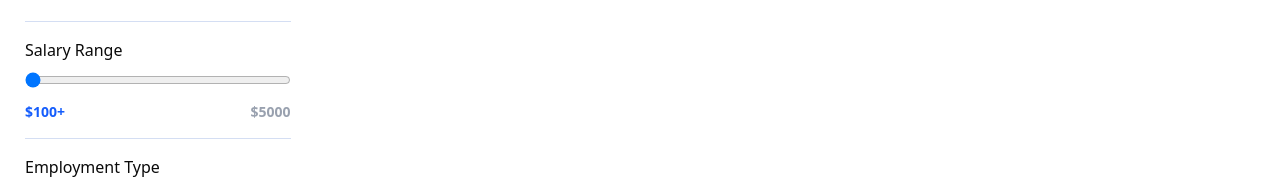
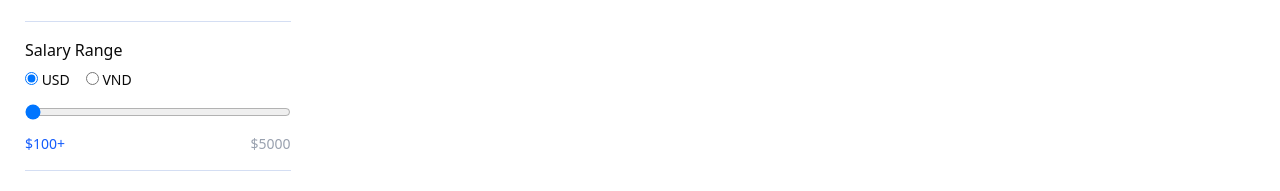
Before and after one commit to WorkFitAI/workfitai, a Next.js app: page /jobs in a window 1280 px wide. Shown: the part 709-900 px from the top of the page. Built offline with nearby package versions, Linux system fonts and the light colour scheme; no server answers.

Commit message:
feat: enhance job card and filter components with improved skill display and currency handling

```diff
--- a/components/jobs/featured/featured-job-card.tsx
+++ b/components/jobs/featured/featured-job-card.tsx
@@ -52,16 +52,29 @@ export default function FeaturedJobCard({
       </p>
 
       {/* tags */}
-      <div className="flex gap-2 mb-8">
-        {skills.map((skill, index) => (
-          <span key={index} className="bg-gray-100 text-xs px-2 py-1 rounded">
+      <div className="flex gap-2 mb-8 items-center">
+        {skills.slice(0, 3).map((skill, index) => (
+          <span
+            key={index}
+            className={`text-xs px-2 py-1 rounded ${
+              index === 0
+                ? "bg-green-100 text-green-700"
+                : "bg-gray-100 text-gray-700"
+            }`}
+          >
             {skill}
           </span>
         ))}
+
+        {skills.length > 3 && (
+          <span className="ml-1 inline-flex items-center justify-center w-5 h-5 text-[10px] rounded-full border text-gray-600">
+            +{skills.length - 3}
+          </span>
+        )}
       </div>
 
       {/* footer */}
-      <div className="flex justify-between items-center">
+      <div className="flex justify-between items-center gap-2">
         <span className="text-blue-600 font-semibold text-sm">
           {salary}
         </span>
--- a/components/jobs/filters/filter-salary-range.tsx
+++ b/components/jobs/filters/filter-salary-range.tsx
@@ -1,7 +1,6 @@
 "use client";
 
 import { useRouter, useSearchParams } from "next/navigation";
-import { useState } from "react";
 
 type Props = {
   title: string;
@@ -21,13 +20,27 @@ const FilterSalaryRange = ({
   const router = useRouter();
   const searchParams = useSearchParams();
 
-  const initial = Number(searchParams.get(queryKey) ?? min);
-  const [value, setValue] = useState(initial);
+  const currency = searchParams.get("currency") ?? "USD";
 
-  const updateQuery = () => {
+  const rawValue = Number(searchParams.get(queryKey) ?? min);
+
+  // convert URL -> UI
+  const value =
+    currency === "VND" ? rawValue / 10000 : rawValue;
+
+  const displayValue =
+    currency === "VND" ? value * 10000 : value;
+
+  const updateQuery = (newValue: number, newCurrency?: string) => {
     const params = new URLSearchParams(searchParams.toString());
 
-    params.set(queryKey, String(value));
+    const cur = newCurrency ?? currency;
+
+    const normalizedValue =
+      cur === "VND" ? newValue * 10000 : newValue;
+
+    params.set(queryKey, String(normalizedValue));
+    params.set("currency", cur);
     params.set("page", "1");
 
     router.push(`?${params.toString()}`);
@@ -37,21 +50,51 @@ const FilterSalaryRange = ({
     <div className="border-t pt-4 mt-4">
       <h4 className="font-medium mb-2">{title}</h4>
 
+      {/* currency */}
+      <div className="flex gap-4 mb-3 text-sm">
+        <label>
+          <input
+            type="radio"
+            checked={currency === "USD"}
+            onChange={() => updateQuery(value, "USD")}
+          />
+          {' '}USD
+        </label>
+
+        <label>
+          <input
+            type="radio"
+            checked={currency === "VND"}
+            onChange={() => updateQuery(value, "VND")}
+          />
+          {' '}VND
+        </label>
+      </div>
+
+      {/* slider */}
       <input
         type="range"
         min={min}
         max={max}
         step={step}
         value={value}
-        onChange={(e) => setValue(Number(e.target.value))}
-        onMouseUp={updateQuery}
-        onTouchEnd={updateQuery}
+        onChange={(e) => updateQuery(Number(e.target.value))}
         className="w-full cursor-pointer"
       />
 
-      <div className="flex justify-between text-sm font-semibold mt-2 text-gray-400">
-        <span className="text-blue-600">${Math.max(min, value)}+</span>
-        <span>${max}</span>
+      {/* display */}
+      <div className="flex justify-between text-sm mt-2 text-gray-400">
+        <span className="text-blue-600">
+          {currency === "VND"
+            ? `${displayValue.toLocaleString()} VND+`
+            : `$${value}+`}
+        </span>
+
+        <span>
+          {currency === "VND"
+            ? `${(max * 10000).toLocaleString()} VND`
+            : `$${max}`}
+        </span>
       </div>
     </div>
   );
--- a/components/jobs/job-list-card.tsx
+++ b/components/jobs/job-list-card.tsx
@@ -22,7 +22,7 @@ const JobListCard = ({ job }: Props) => {
         <div className="flex gap-3 items-center">
           {/* Logo */}
           <Image
-            src={job?.company?.logoUrl || '/imgs/brands/brand-1.png'}
+            src={ job?.company?.logoUrl || '/imgs/brands/brand-1.png' }
             alt="company logo"
             width={48}
             height={48}
@@ -40,8 +40,13 @@ const JobListCard = ({ job }: Props) => {
         </div>
 
         <div className="flex gap-2">
-          {job.skillNames.map((skill, index) => (
-            <span key={index} className="text-xs bg-gray-100 px-2 py-1 rounded">
+          {job.skillNames.slice(0, 6).map((skill, index) => (
+            <span
+              key={index}
+              className={`text-xs px-2 py-1 rounded ${
+                index === 0 ? "text-green-700 bg-green-100 shadow-sm border border-green-200" : "bg-gray-100"
+              }`}
+            >
               {skill}
             </span>
           ))}
--- a/components/jobs/jobs-page-client.tsx
+++ b/components/jobs/jobs-page-client.tsx
@@ -15,6 +15,7 @@ import {
   PaginationNext,
   PaginationPrevious,
 } from "@/components/ui/pagination";
+import { getPagination } from "@/lib/utils";
 
 export default function JobsPageClient() {
   const { page, pageSize, filters, buildUrl } = useJobFilters();
@@ -42,33 +43,34 @@ export default function JobsPageClient() {
 
           <div className="mt-5 flex justify-center items-center md:col-span-12">
             <Pagination>
-              <PaginationContent>
-                <PaginationItem>
+              <PaginationContent className="flex items-center gap-1 list-none">
+                <PaginationItem className="list-none">
                   <PaginationPrevious
                     href={buildUrl(page - 1)}
-                    className={
-                      page === 1 ? "pointer-events-none opacity-50" : ""
-                    }
+                    className={page === 1 ? "pointer-events-none opacity-50" : ""}
                   />
                 </PaginationItem>
 
-                {Array.from({ length: totalPages }, (_, i) => i + 1).map(
-                  (p) => (
-                    <PaginationItem key={p}>
-                      <PaginationLink href={buildUrl(p)} isActive={p === page}>
+                {getPagination(page, totalPages).map((p, index) => (
+                  <PaginationItem key={index} className="list-none">
+                    {p === "..." ? (
+                      <span className="px-2 text-gray-400">…</span>
+                    ) : (
+                      <PaginationLink
+                        href={buildUrl(p as number)}
+                        isActive={p === page}
+                      >
                         {p}
                       </PaginationLink>
-                    </PaginationItem>
-                  ),
-                )}
+                    )}
+                  </PaginationItem>
+                ))}
 
-                <PaginationItem>
+                <PaginationItem className="list-none">
                   <PaginationNext
                     href={buildUrl(page + 1)}
                     className={
-                      page === totalPages
-                        ? "pointer-events-none opacity-50"
-                        : ""
+                      page === totalPages ? "pointer-events-none opacity-50" : ""
                     }
                   />
                 </PaginationItem>
--- a/lib/utils.ts
+++ b/lib/utils.ts
@@ -44,3 +44,31 @@ export const getCoordinates = async (address: string) => {
     lng: parseFloat(data[0].lon),
   };
 };
+
+export const getPagination = (page: number, totalPages: number) => {
+  const delta = 1; // số trang 2 bên current page
+  const range = [];
+
+  const left = Math.max(2, page - delta);
+  const right = Math.min(totalPages - 1, page + delta);
+
+  range.push(1);
+
+  if (left > 2) {
+    range.push("...");
+  }
+
+  for (let i = left; i <= right; i++) {
+    range.push(i);
+  }
+
+  if (right < totalPages - 1) {
+    range.push("...");
+  }
+
+  if (totalPages > 1) {
+    range.push(totalPages);
+  }
+
+  return range;
+};
```
